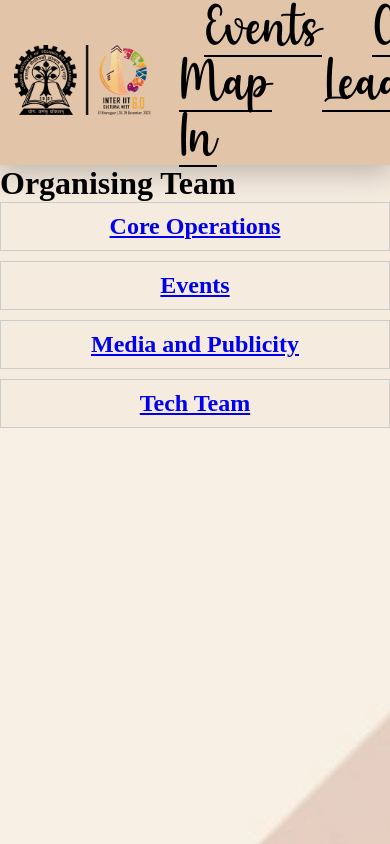
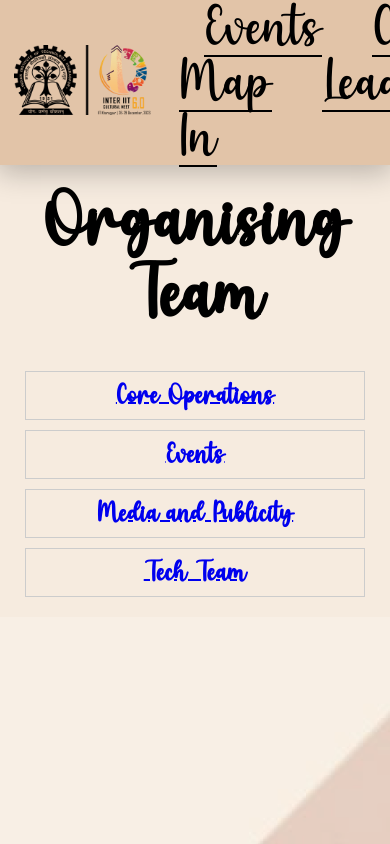
Before and after one commit to nitish-bpns/InterIITCulturalFrontend, a Next.js app: page /team in a window 390 px wide. Shown: the top 844 px of the page. Built offline with nearby package versions, Linux system fonts and the light colour scheme.

Commit message:
changed the outer page of team

```diff
--- a/app/team/page.jsx
+++ b/app/team/page.jsx
@@ -1,6 +1,8 @@
 // Import necessary React components
 import React from "react";
-import Styles from "./team.module.css"; // Import your CSS file for styling
+import Styles from "./team.module.css"; // Import your updated CSS file for styling
+import localFont from "next/font/local";
+const myFont = localFont({ src: "../../public/assets/fonts/Dreaming.woff2" });
 
 // OrganisingTeam component
 const OrganisingTeam = () => {
@@ -16,13 +18,13 @@ const OrganisingTeam = () => {
   ];
 
   return (
-    <div className="organising-team-container">
-      <h1 className="organising-team-heading">Organising Team</h1>
+    <div className={Styles["organising-team-container"]}>
+      <h1 className={myFont.className}> <div className={Styles["organising-team-heading"]}>Organising Team</div></h1>
       {/* Display on computers */}
       <div className={Styles["team-container"]}>
         {teams.map((team, index) => (
           <a key={index} href={team.link} className={Styles["team-item"]}>
-            <h2>{team.name}</h2>
+            <h2 className={myFont.className}>{team.name}</h2>
           </a>
         ))}
       </div>
--- a/app/team/team.module.css
+++ b/app/team/team.module.css
@@ -1,16 +1,20 @@
+/* team.module.css */
+
 .organising-team-container {
   text-align: center;
+  padding: 20px;
+  font-size: 1em;
 }
 
 .organising-team-heading {
-    font-size: 24px;
-    margin-bottom: 20px;
-    text-align: center;
+  font-size: 2em;
+  margin-bottom: 40px;
 }
 
 .team-container {
-    display: grid;
-    grid-template-columns: repeat(2, 1fr);
+  display: flex;
+  justify-content: space-evenly;
+  flex-wrap: wrap;
   gap: 10px;
 }
 
@@ -19,6 +23,7 @@
   padding: 10px;
   text-align: center;
   transition: transform 0.3s; /* Add transition for smooth hover effect */
+  flex: 0 0 calc(50% - 10px); /* Two items per row with 10px gap */
 }
 
 .team-item:hover {
@@ -27,25 +32,7 @@
 
 /* Responsive layout for small screens (mobile) */
 @media only screen and (max-width: 767px) {
-    .team-container {
-      grid-template-columns: 1fr;
+  .team-item {
+    flex: 0 0 calc(100% - 10px); /* One item per row with 10px gap on mobile */
   }
 }
-
-
-  @media only screen and (max-width: 767px) {
-    .imageGrid {
-      grid-template-columns: repeat(2, 1fr); /* 2 images in each row for mobile */
-    }
-
-    .headImage {
-      width: 50%; /* Make head images smaller on mobile */
-    }
-
-    /* Display 3 heads in each row for mobile */
-    @media only screen and (max-width: 479px) {
-      .imageGrid {
-        grid-template-columns: repeat(3, 1fr);
-      }
-    }
-  }
```
Also changed, not shown: app/team/[teamname]/page.jsx (+9 -0 lines). Lines whose indentation alone changed are shown as unchanged.
